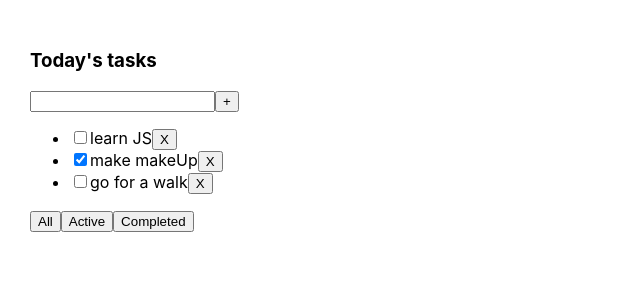
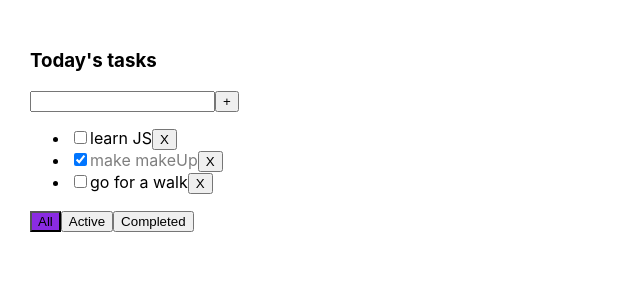
Before and after one commit to AnnaMintel/TaskManager_App, a React (Create React App) app: page / in a window 1280 px wide. Shown: the top 300 px of the page, without its empty margins (0-640 px from the left). Built offline with nearby package versions, Linux system fonts and the light colour scheme.

Commit message:
feat: added input validation, styles

```diff
--- a/src/App.css
+++ b/src/App.css
@@ -10,3 +10,16 @@
 body {
   z-index: -1;
 }
+
+.is-done {
+  opacity: 0.5;
+}
+
+.activeFilter {
+  background-color: blueviolet;
+}
+
+.error {
+  border: 2px solid red;
+  outline: none;
+}
--- a/src/App.tsx
+++ b/src/App.tsx
@@ -56,6 +56,7 @@ function App() {
             <TaskManager
                 title={"Today's tasks"}
                 tasks={tasksForTaskManager}
+                filter={filter}
                 addTask={addTask}
                 removeTask={removeTask}
                 changeFilter={changeFilter}
--- a/src/TaskManager.tsx
+++ b/src/TaskManager.tsx
@@ -4,6 +4,7 @@ import { FilterValuesType, TaskType } from './App';
 type TaskManagerType = {
     title: string
     tasks: Array<TaskType>
+    filter: FilterValuesType
     removeTask: (taskID: string) => void
     addTask: (title: string) => void
     changeFilter: (newFilterValue: FilterValuesType) => void
@@ -11,19 +12,33 @@ type TaskManagerType = {
 
 export const TaskManager = (props: TaskManagerType) => {
     const [title, setTitle] = useState<string>(" ");
+    const [error, setError] = useState<boolean>(false)
     const tasks = props.tasks.map(task => {
+        let taskClass = task.isDone === true ? "is-done" : ""
         return (
-            <li>
+            <li key={task.id} >
                 <input type="checkbox" checked={task.isDone} />
-                <span>{task.title}</span>
+                <span className={taskClass}>{task.title}</span>
                 <button onClick={() => props.removeTask(task.id)}>X</button>
             </li>
         )
     });
-    const onClickAddTask = () => { props.addTask(title), setTitle(" ") }
-    const onChangeTitle = (e: ChangeEvent<HTMLInputElement>) => setTitle(e.currentTarget.value);
+    const onClickAddTask = () => {
+        const validatedTitle = title.trim()
+        if (validatedTitle) {
+            props.addTask(validatedTitle)
+        } else {
+            setError(true)
+        }
+        setTitle(" ")
+    }
+    const onChangeTitle = (e: ChangeEvent<HTMLInputElement>) => {
+        setTitle(e.currentTarget.value)
+        setError(false)
+    }
     const onKeyPressAddTask = (e: KeyboardEvent<HTMLInputElement>) => {
-        if (e.key === "Enter") { onClickAddTask(); } }
+        if (e.key === "Enter") { onClickAddTask(); }
+    }
     const onClickSetAllFilter = () => props.changeFilter("all");
     const onClickSetActiveFilter = () => props.changeFilter("active");
     const onClickSetCompletedFilter = () => props.changeFilter("completed");
@@ -36,14 +51,25 @@ export const TaskManager = (props: TaskManagerType) => {
                     value={title}
                     onChange={onChangeTitle}
                     onKeyPress={onKeyPressAddTask}
+                    className={error ? "error" : ""}
                 />
                 <button onClick={onClickAddTask}>+</button>
+                {error && <div style={{color: "red"}}>Title is required!</div>}
             </div><ul>
                 {tasks}
             </ul><div>
-                <button onClick={onClickSetAllFilter }>All</button>
-                <button onClick={onClickSetActiveFilter }>Active</button>
-                <button onClick={onClickSetCompletedFilter}>Completed</button>
+                <button
+                    className={props.filter === "all" ? "activeFilter" : ""}
+                    onClick={onClickSetAllFilter}>All
+                </button>
+                <button
+                    className={props.filter === "active" ? "activeFilter" : ""}
+                    onClick={onClickSetActiveFilter}>Active
+                </button>
+                <button
+                    className={props.filter === "completed" ? "activeFilter" : ""}
+                    onClick={onClickSetCompletedFilter}>Completed
+                </button>
             </div>
         </div>
     )
```
